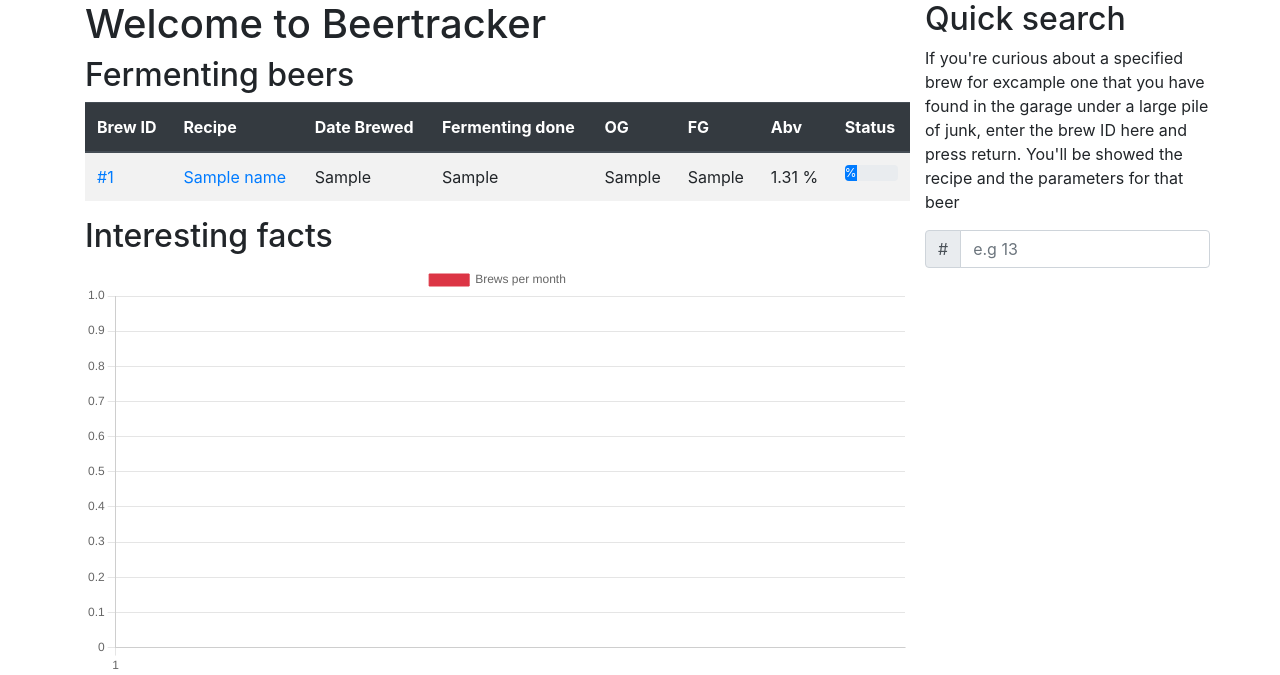
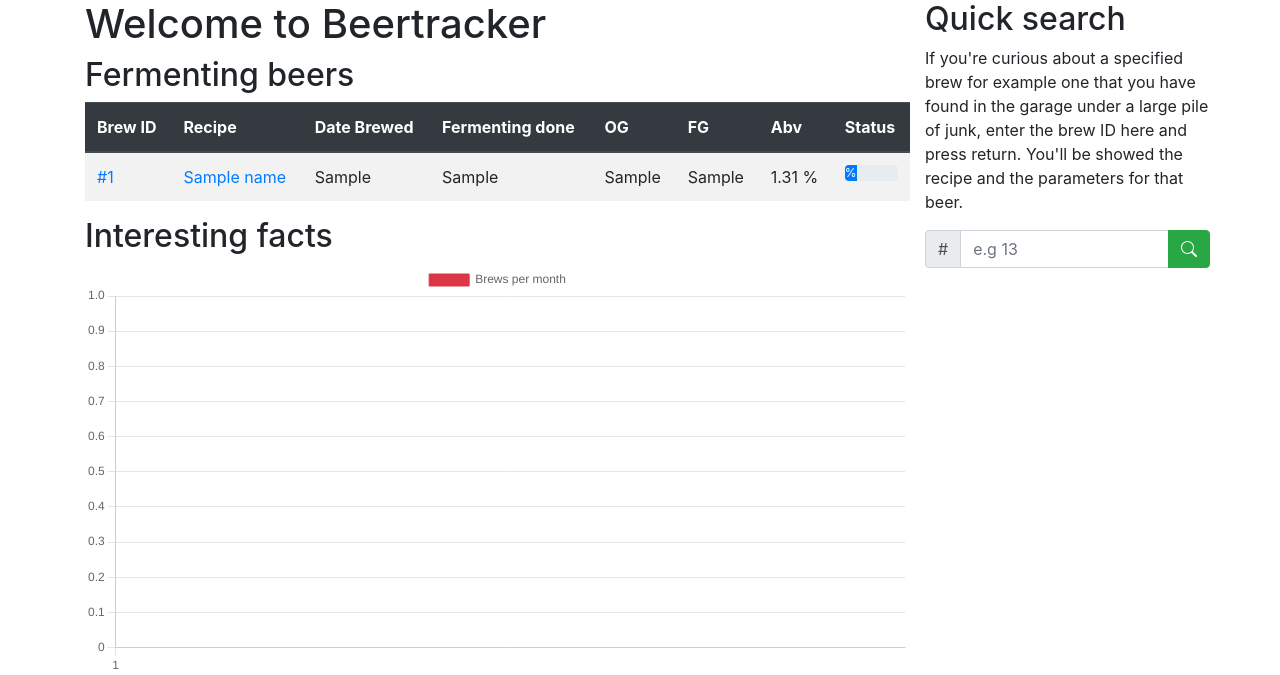
Before and after one commit to christiannageby/Beertracker, a Flask app: template beertracker/templates/dashboard.html in a window 1280 px wide. Shown: the part 56-731 px from the top of the page. Run offline with Flask 2, Linux system fonts and the light colour scheme; the template is opened without the code that fills it: most values are stand-ins (such as "Sample title", 1, 10 or a date in 2020); some libraries are stand-ins or nearby versions.

Commit message:
Minor modifications and GUI-updates to quicksearch

```diff
--- a/beertracker/templates/dashboard.html
+++ b/beertracker/templates/dashboard.html
@@ -83,12 +83,20 @@
       <div class="row">
         <h2>Quick search</h2>
         <form action="brew/find" method="POST">
-          <p>If you're curious about a specified brew for excample one that you have found in the garage under a large pile of junk, enter the brew ID here and press return. You'll be showed the recipe and the parameters for that beer</p>
+          <p>
+            If you're curious about a specified brew for example one that you have found in the garage under a large pile of junk, enter the brew ID here and press return.
+            You'll be showed the recipe and the parameters for that beer.
+          </p>
           <div class="input-group mb-2">
             <div class="input-group-prepend">
               <div class="input-group-text">#</div>
             </div>
             <input type="number" class="form-control" name="brew_id" placeholder="e.g 13" required>
+            <div class="input-group-append">
+              <button class="btn btn-success" type="submit">
+                <i class="bi bi-search"></i>
+              </button>
+            </div>
           </div>
         </form>
       </div>
```
